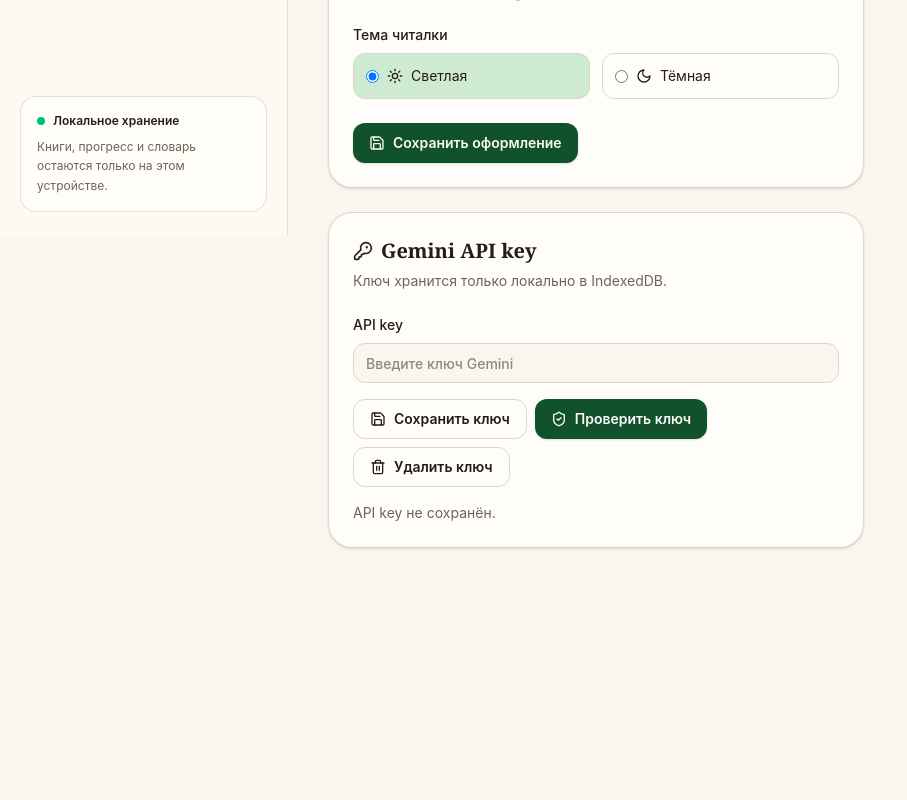
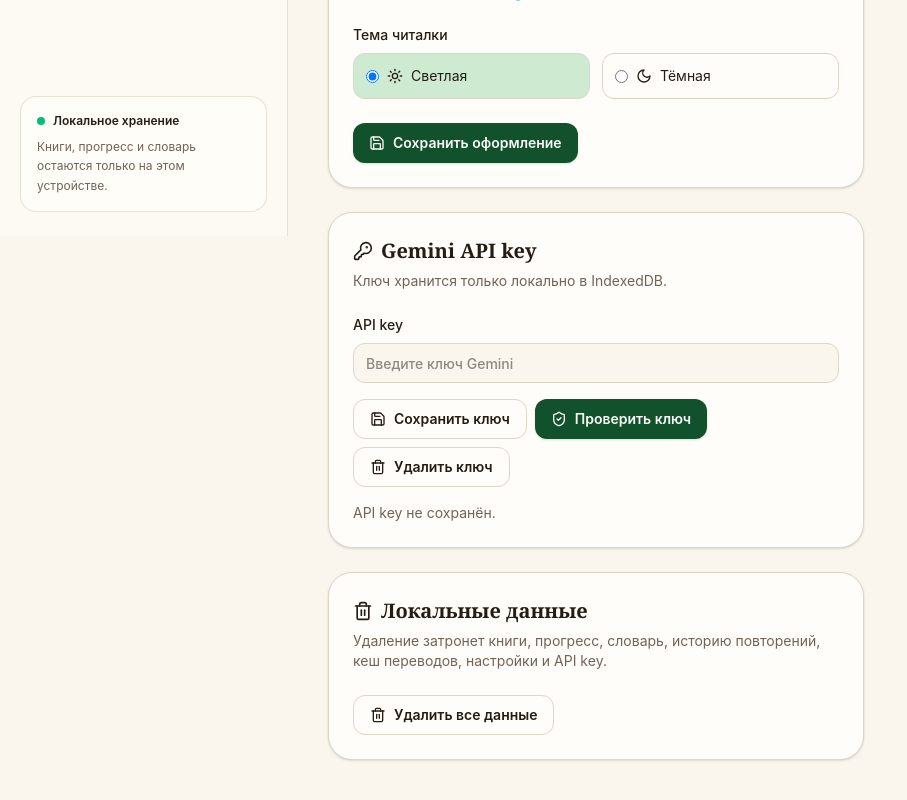
Before and after one commit to shotalime/octareader, a Vue app: page /settings in a window 1280 px wide. Shown: the part 564-1364 px from the top of the page, without its empty margins (0-907 px from the left). Before the commit the page ends 1160 px from the top, so only its background shows below. Built offline with nearby package versions, Linux system fonts and the light colour scheme.

Commit message:
feat: add local data management

```diff
--- /dev/null
+++ b/src/domain/local-data.ts
@@ -0,0 +1,13 @@
+import { database, type OctaReaderDatabase } from '@/data/database'
+
+export class LocalDataService {
+  constructor(private readonly db: OctaReaderDatabase = database) {}
+
+  async clearAll(): Promise<void> {
+    await this.db.transaction('rw', this.db.tables, async () => {
+      await Promise.all(this.db.tables.map((table) => table.clear()))
+    })
+  }
+}
+
+export const localDataService = new LocalDataService()
--- a/src/views/SettingsView.vue
+++ b/src/views/SettingsView.vue
@@ -25,6 +25,7 @@ import {
   apiKeyService,
   type KeyValidationStatus,
 } from '@/domain/api-key'
+import { localDataService } from '@/domain/local-data'
 import {
   DEFAULT_READER_APPEARANCE,
   settingsRepository,
@@ -39,6 +40,8 @@ const apiKey = ref('')
 const keyStatus = ref<KeyValidationStatus>('missing')
 const keyMessage = ref<string | null>(null)
 const isCheckingKey = ref(false)
+const isClearingData = ref(false)
+const dataMessage = ref<string | null>(null)
 
 onMounted(async () => {
   try {
@@ -117,6 +120,31 @@ const deleteApiKey = async (): Promise<void> => {
     keyMessage.value = messageForKeyStatus('missing')
   } catch {
     keyMessage.value = 'Не удалось удалить API key. Попробуйте ещё раз.'
+  }
+}
+
+const clearAllData = async (): Promise<void> => {
+  if (
+    !window.confirm(
+      'Удалить все книги, прогресс, словарь, кеш переводов, настройки и API key? Это действие нельзя отменить.',
+    )
+  ) {
+    return
+  }
+
+  isClearingData.value = true
+  dataMessage.value = null
+  try {
+    await localDataService.clearAll()
+    settings.value = { ...DEFAULT_READER_APPEARANCE }
+    apiKey.value = ''
+    keyStatus.value = 'missing'
+    keyMessage.value = messageForKeyStatus('missing')
+    dataMessage.value = 'Все локальные данные удалены.'
+  } catch {
+    dataMessage.value = 'Не удалось удалить данные. Попробуйте ещё раз.'
+  } finally {
+    isClearingData.value = false
   }
 }
 </script>
@@ -300,6 +328,38 @@ const deleteApiKey = async (): Promise<void> => {
             </p>
           </CardContent>
         </Card>
+
+        <Card class="border-destructive/40">
+          <CardHeader>
+            <CardTitle class="flex items-center gap-2"
+              ><Trash2 class="size-5" aria-hidden="true" /> Локальные
+              данные</CardTitle
+            >
+            <CardDescription
+              >Удаление затронет книги, прогресс, словарь, историю повторений,
+              кеш переводов, настройки и API key.</CardDescription
+            >
+          </CardHeader>
+          <CardContent class="space-y-3">
+            <Button
+              variant="outline"
+              :disabled="isClearingData"
+              @click="clearAllData"
+              ><LoaderCircle
+                v-if="isClearingData"
+                class="animate-spin"
+                aria-hidden="true"
+              /><Trash2 v-else aria-hidden="true" /> Удалить все данные</Button
+            >
+            <p
+              v-if="dataMessage"
+              role="status"
+              class="text-sm text-muted-foreground"
+            >
+              {{ dataMessage }}
+            </p>
+          </CardContent>
+        </Card>
       </div>
 
       <Card class="h-fit bg-accent/70">
```
Also changed, not shown: 3 other files (tests, documents, lock files or other folders).
